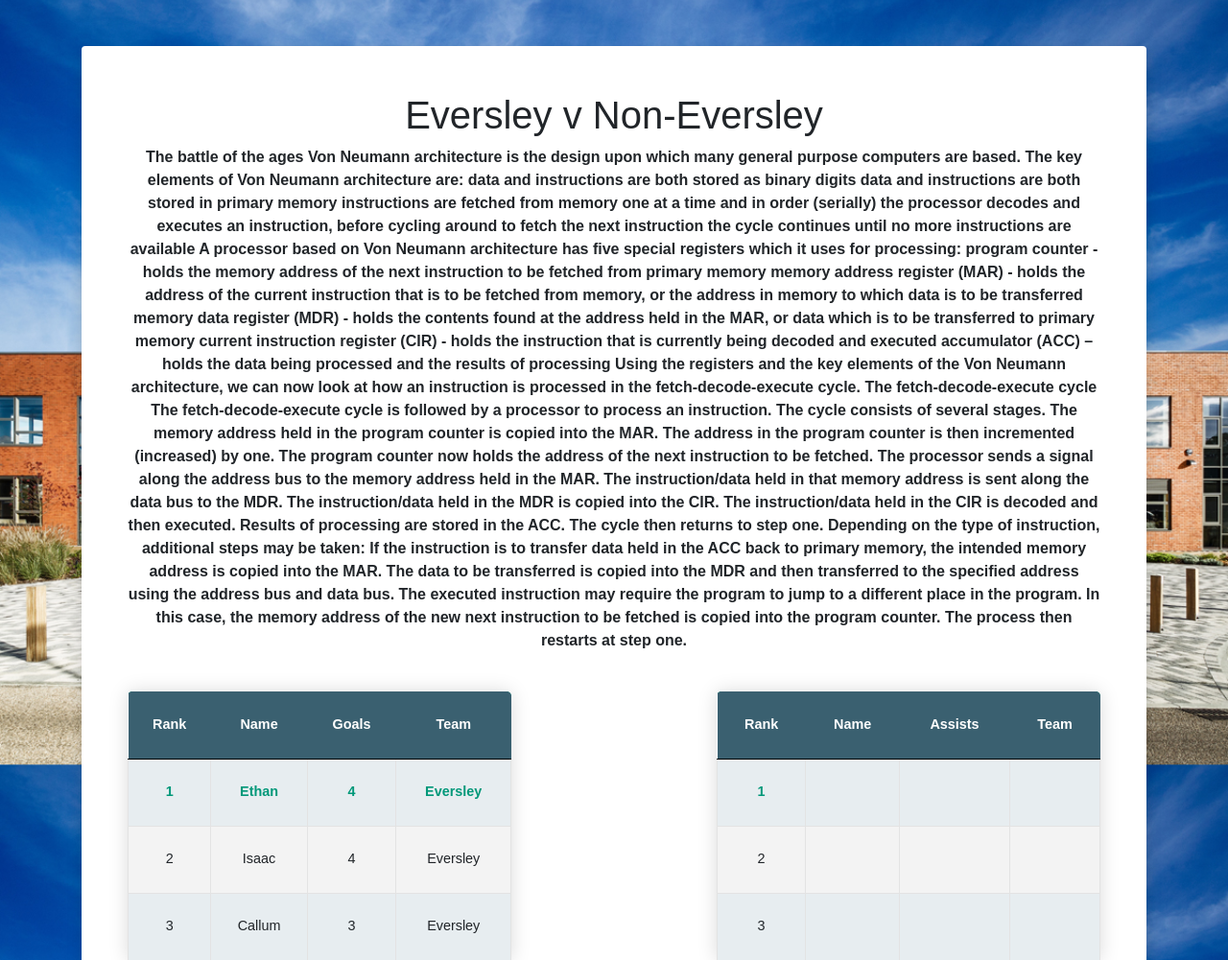
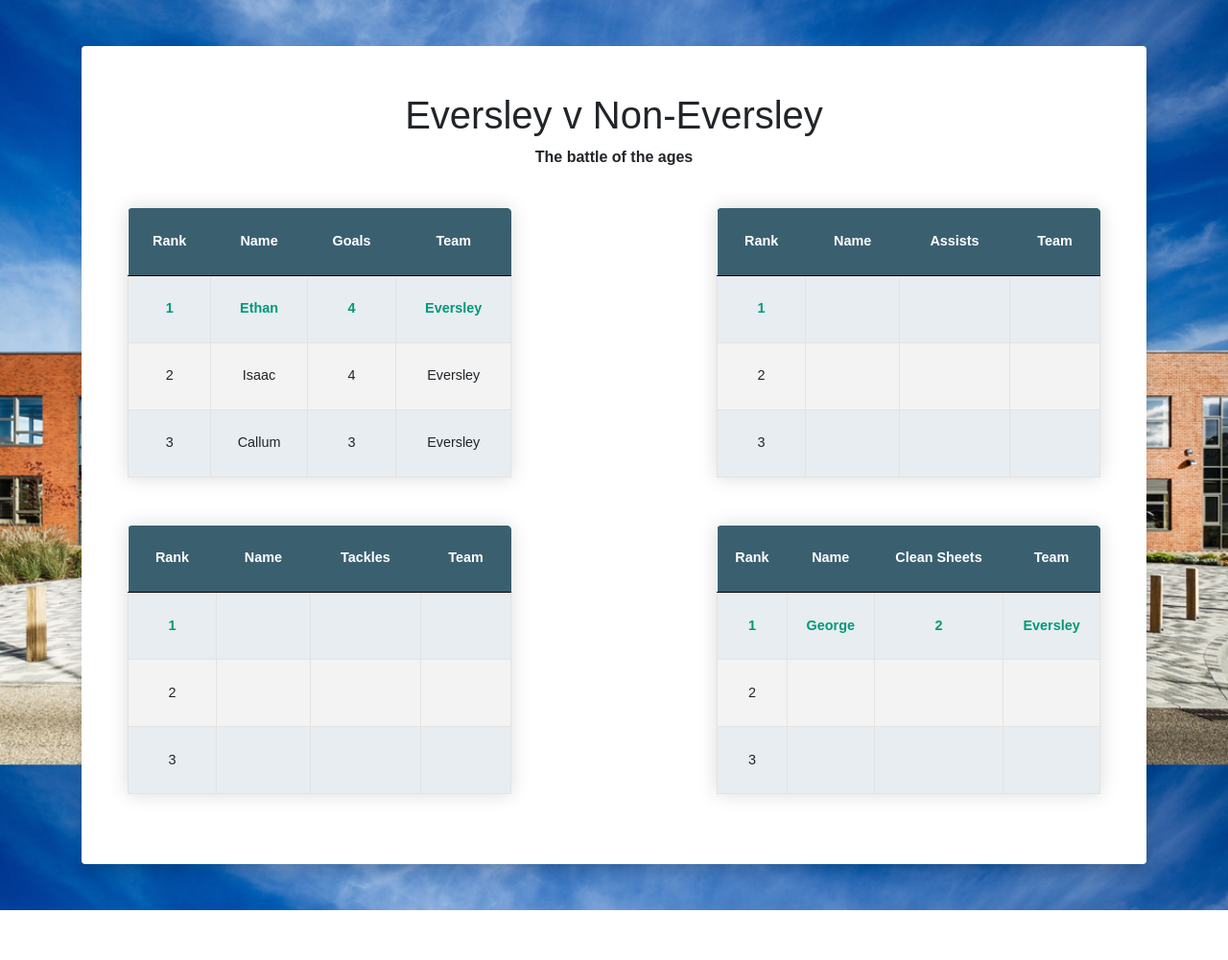
Before and after one commit to daniginho/flask_lunchtime_games, a Flask app: page /stats in a window 1280 px wide. Shown: the part 56-1057 px from the top of the page at 96% size. After the commit the page ends 1005 px from the top, so only its background shows below. Run offline with Flask 2, Linux system fonts and the light colour scheme; a user stored in the database is signed in; some libraries are stand-ins or nearby versions.

Commit message:
Update stats.html

```diff
--- a/website/templates/stats.html
+++ b/website/templates/stats.html
@@ -155,37 +155,8 @@ table.menu1 {
         <div class="card border-0 shadow my-5">
           <div class="card-body p-5">
             <h1 class="center">Eversley v Non-Eversley</h1>
-            <p class="center2" >The battle of the ages Von Neumann architecture is the design upon which many general purpose computers are based. The key elements of Von Neumann architecture are:
+            <p class="center2" >The battle of the ages</p>
 
-data and instructions are both stored as binary digits
-data and instructions are both stored in primary memory
-instructions are fetched from memory one at a time and in order (serially)
-the processor decodes and executes an instruction, before cycling around to fetch the next instruction
-the cycle continues until no more instructions are available
-A processor based on Von Neumann architecture has five special registers which it uses for processing:
-
-program counter - holds the memory address of the next instruction to be fetched from primary memory
-memory address register (MAR) - holds the address of the current instruction that is to be fetched from memory, or the address in memory to which data is to be transferred
-memory data register (MDR) - holds the contents found at the address held in the MAR, or data which is to be transferred to primary memory
-current instruction register (CIR) - holds the instruction that is currently being decoded and executed
-accumulator (ACC) – holds the data being processed and the results of processing
-Using the registers and the key elements of the Von Neumann architecture, we can now look at how an instruction is processed in the fetch-decode-execute cycle.
-
-The fetch-decode-execute cycle
-
-The fetch-decode-execute cycle is followed by a processor to process an instruction. The cycle consists of several stages.
-
-The memory address held in the program counter is copied into the MAR.
-The address in the program counter is then incremented (increased) by one. The program counter now holds the address of the next instruction to be fetched.
-The processor sends a signal along the address bus to the memory address held in the MAR.
-The instruction/data held in that memory address is sent along the data bus to the MDR.
-The instruction/data held in the MDR is copied into the CIR.
-The instruction/data held in the CIR is decoded and then executed. Results of processing are stored in the ACC.
-The cycle then returns to step one.
-Depending on the type of instruction, additional steps may be taken:
-
-If the instruction is to transfer data held in the ACC back to primary memory, the intended memory address is copied into the MAR. The data to be transferred is copied into the MDR and then transferred to the specified address using the address bus and data bus.
-The executed instruction may require the program to jump to a different place in the program. In this case, the memory address of the new next instruction to be fetched is copied into the program counter. The process then restarts at step one.</p>
 
             <td style="text-align: left"></td>
             <table class="content-table menu1">
```
